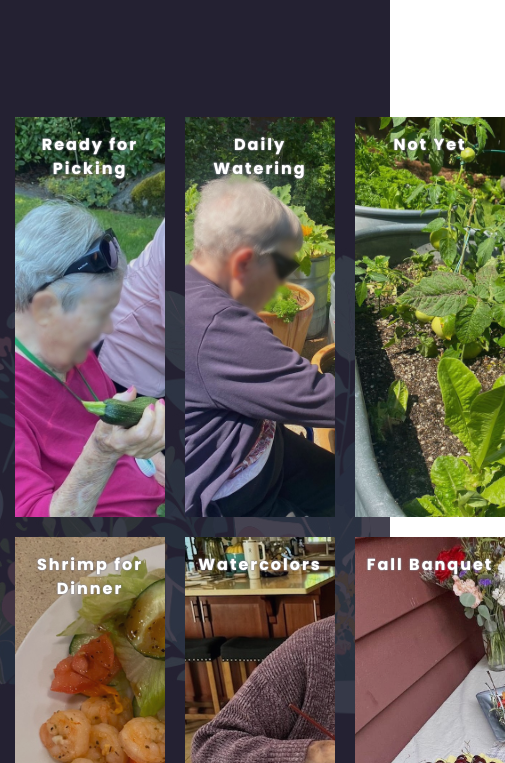
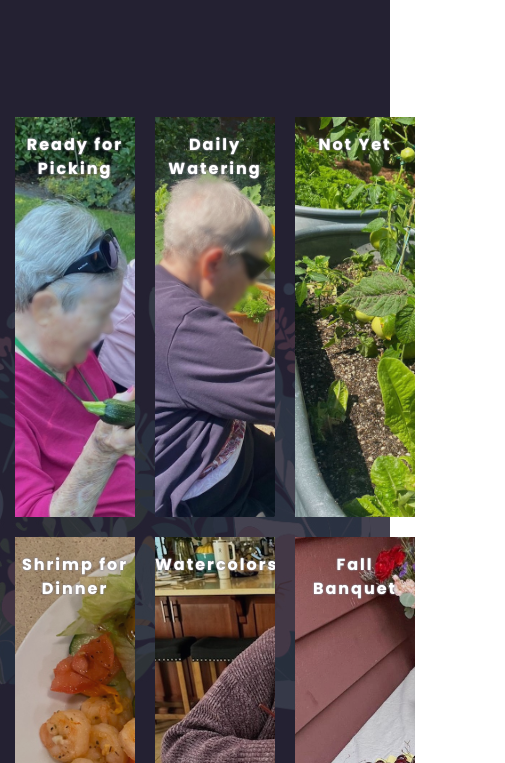
Before and after one commit to btozel/BlueberryGardensSeniorCareWebsite, a plain HTML site: page gallery.html in a window 390 px wide. Shown: the part 81-844 px from the top of the page, 505 px wide, since content can reach past the window. Drawn offline with nearby package versions, Linux system fonts and the light colour scheme.

Commit message:
Fixing images being more than the size of the windows on mobile devices

```diff
--- a/gallery.html
+++ b/gallery.html
@@ -72,7 +72,7 @@
           position: relative;
           align-content: center;
           display: grid;
-          grid-template-columns: repeat(3, minmax(150px, 1fr));
+          grid-template-columns: repeat(3, minmax(120px, 1fr));
           grid-template-rows: 1fr 1fr;
           grid-gap: 20px;
         }
```
